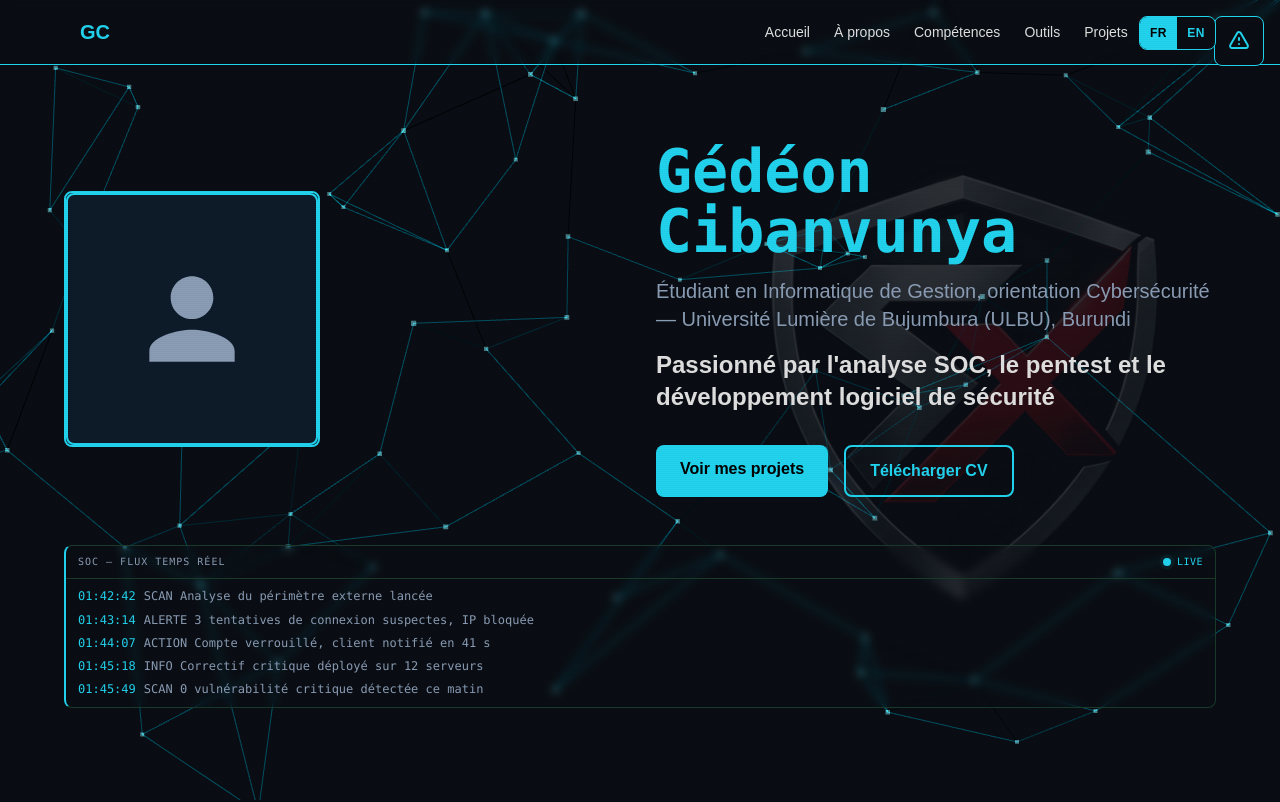
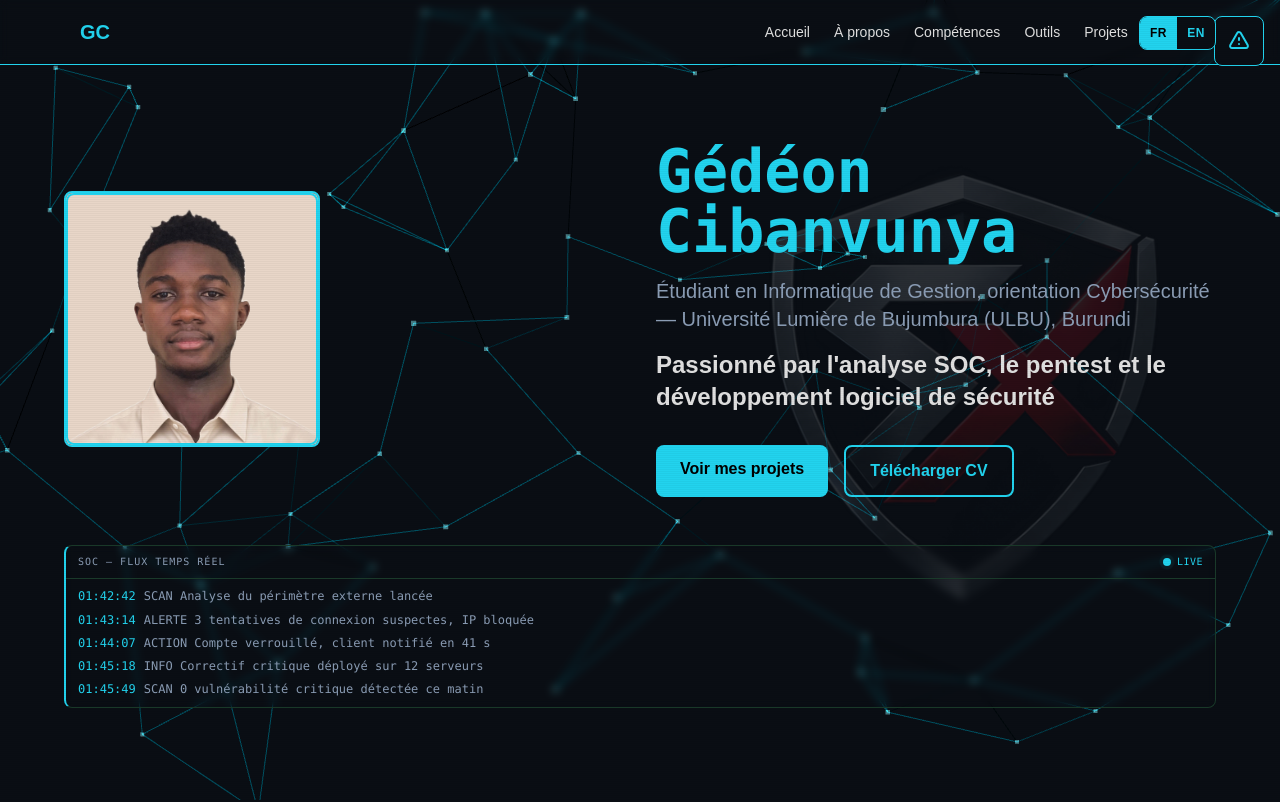
Before and after one commit to GedeonTch/Portfolio, a Next.js app: page / in a window 1280 px wide. Shown: the top 802 px of the page. Built offline with nearby package versions, Linux system fonts and the light colour scheme.

Commit message:
Upload Picture

```diff
--- a/src/data/content.ts
+++ b/src/data/content.ts
@@ -9,7 +9,7 @@ export const content: ContentData = {
     name: "Gédéon Cibanvunya",
     title: "Étudiant en Informatique de Gestion, orientation Cybersécurité — Université Lumière de Bujumbura (ULBU), Burundi",
     tagline: "Passionné par l'analyse SOC, le pentest et le développement logiciel de sécurité",
-    photoPath: "/photo-placeholder.svg", // Remplacer par votre photo de profil réelle
+    photoPath: "/photo.jpg", // Photo de profil réelle
   },
 
   // Section Compétences
--- a/src/data/translations.ts
+++ b/src/data/translations.ts
@@ -211,7 +211,7 @@ export const contentEn: ContentData = {
     name: 'Gédéon Cibanvunya',
     title: 'Business Computing student specializing in Cybersecurity — Lumière University of Bujumbura (ULBU), Burundi',
     tagline: 'Passionate about SOC analysis, pentesting and security-focused software development',
-    photoPath: '/photo-placeholder.svg',
+    photoPath: '/photo.jpg',
   },
   skills: [
     {
```
Also changed, not shown: 1 other file (tests, documents, lock files or other folders).
